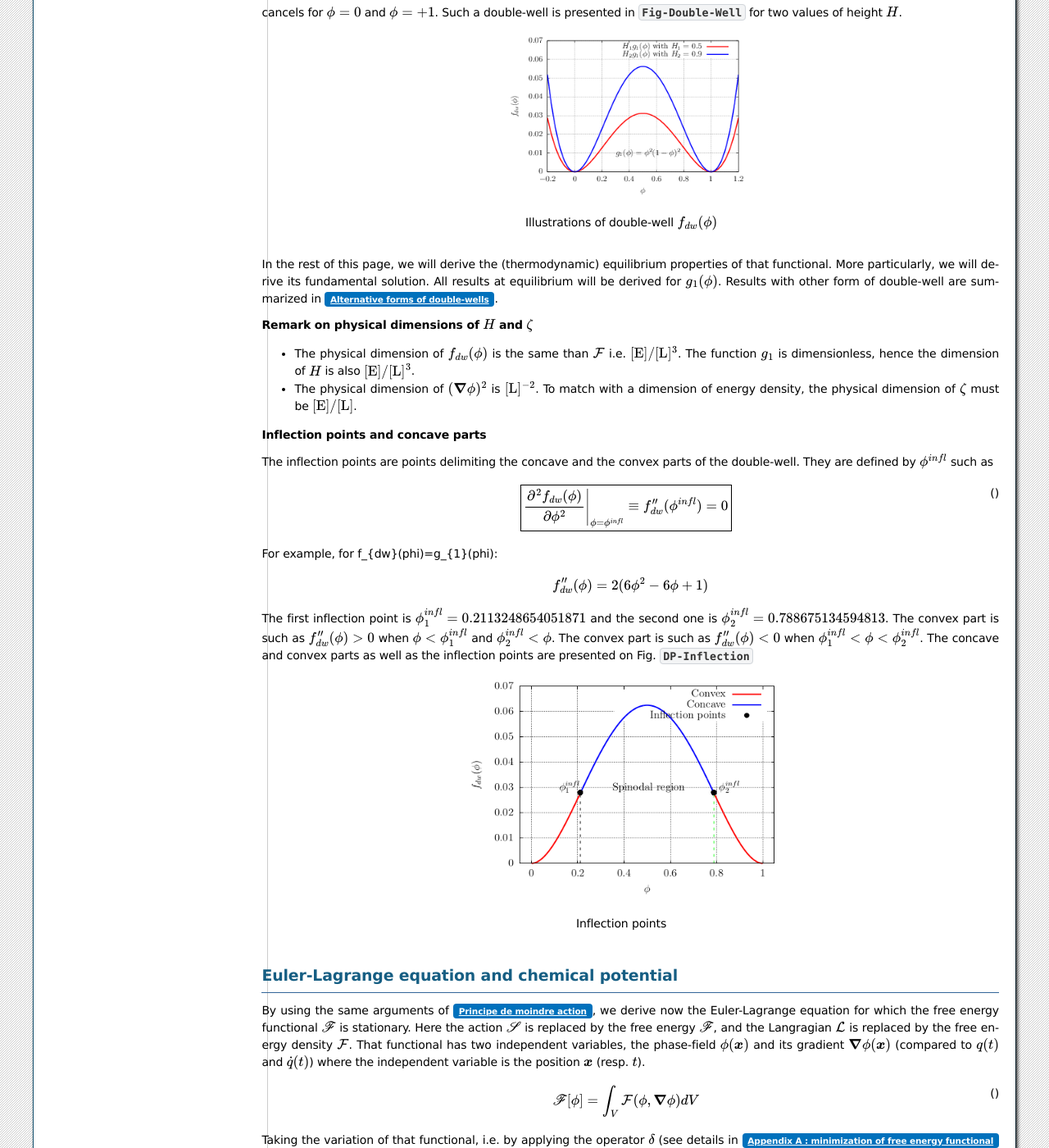
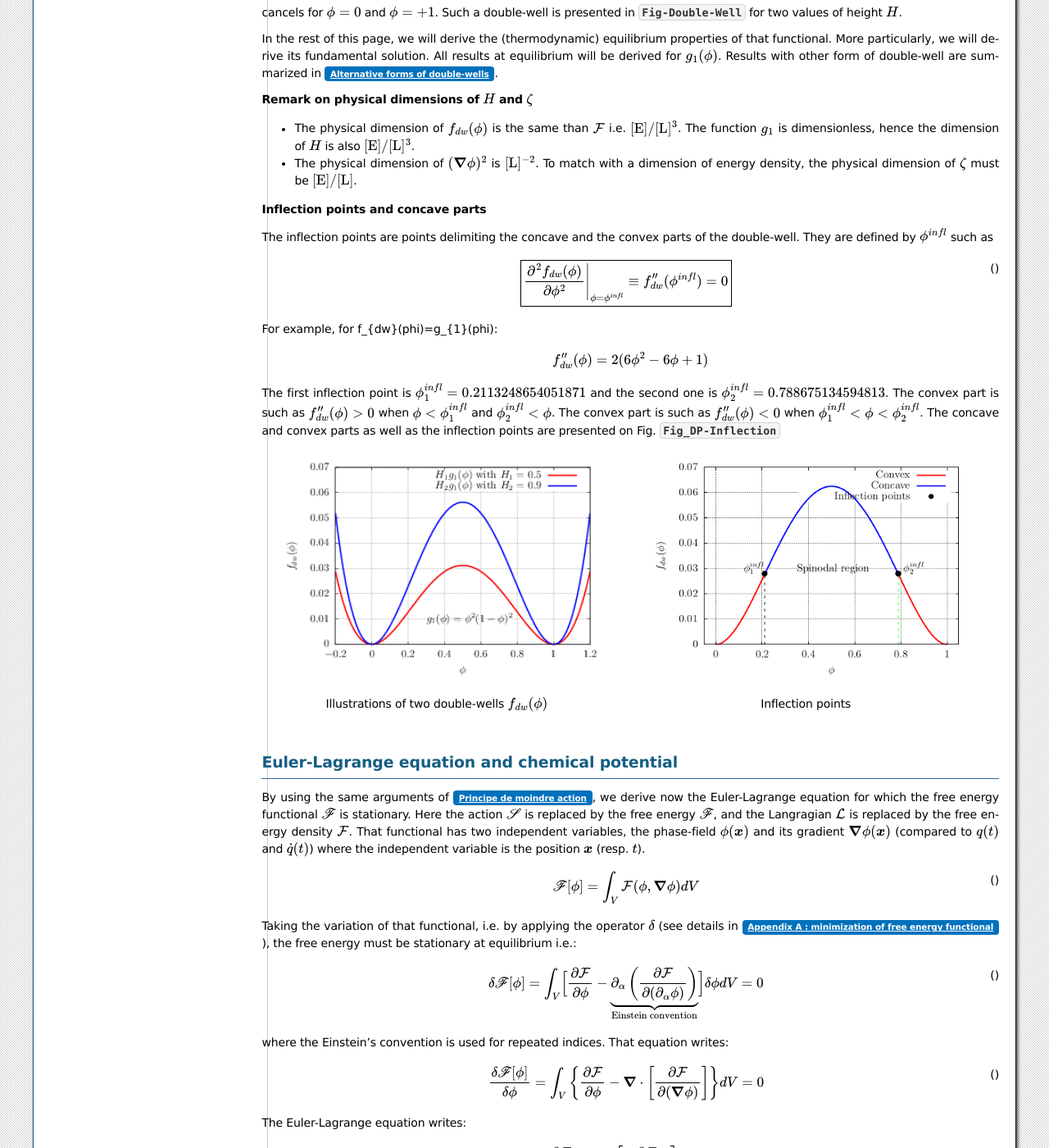
Before and after one commit to cea-lbm-saclay/LBM_Saclay_Documentation, a Sphinx documentation site: the page built from doc/src_doc/05_COURSES/Course_PF/01_Fundamentals_PF.rst, in a window 1280 px wide and 1400 px high, scrolled down 1315 px. Shown: the whole window at 82% size. Built offline with Sphinx 7.4.7, drawn with Linux system fonts in a browser that asks for light colours; cross-references to code outside the pages are shown as plain code.

Commit message:
Update PF

```diff
--- a/doc/src_doc/05_COURSES/Course_PF/01_Fundamentals_PF.rst
+++ b/doc/src_doc/05_COURSES/Course_PF/01_Fundamentals_PF.rst
@@ -56,17 +56,6 @@ It is important to notice that in Eq. :eq:`Free_Energy_Density_Simplest`, :math:
 
 cancels for :math:`\phi=0` and :math:`\phi=+1`. Such a double-well is presented in :numref:`Fig-Double-Well` for two values of height :math:`H`.
 
-.. _Fig-Double-Well:
-
-.. figure:: ../../FIGS/04_FIGS_COURSES/Double-Puits_g1_Phi.png
-   :figclass: align-center
-   :align: center
-   :height: 200
-   :width: 300
-   :scale: 100 %
-
-   Illustrations of double-well :math:`f_{dw}(\phi)`
-
 In the rest of this page, we will derive the (thermodynamic) equilibrium properties of that functional. More particularly, we will derive its fundamental solution. All results at equilibrium will be derived for :math:`g_1(\phi)`. Results with other form of double-well are summarized in :bdg-ref-primary:`Alternative-Double-Wells`.
 
 **Remark on physical dimensions of** :math:`H` **and** :math:`\zeta`
@@ -91,17 +80,30 @@ For example, for f_{dw}(\phi)=g_{1}(\phi):
 
    f_{dw}^{\prime\prime}(\phi)=2(6\phi^{2}-6\phi+1)
 
-The first inflection point is :math:`\phi_{1}^{infl}=0.2113248654051871` and the second one is :math:`\phi_{2}^{infl}=0.788675134594813`. The convex part is such as :math:`f_{dw}^{\prime\prime}(\phi)>0` when :math:`\phi<\phi_{1}^{infl}` and :math:`\phi_{2}^{infl}<\phi`. The convex part is such as  :math:`f_{dw}^{\prime\prime}(\phi)<0` when :math:`\phi_{1}^{infl}<\phi<\phi_{2}^{infl}`. The concave and convex parts as well as the inflection points are presented on Fig. :numref:`DP-Inflection`
+The first inflection point is :math:`\phi_{1}^{infl}=0.2113248654051871` and the second one is :math:`\phi_{2}^{infl}=0.788675134594813`. The convex part is such as :math:`f_{dw}^{\prime\prime}(\phi)>0` when :math:`\phi<\phi_{1}^{infl}` and :math:`\phi_{2}^{infl}<\phi`. The convex part is such as  :math:`f_{dw}^{\prime\prime}(\phi)<0` when :math:`\phi_{1}^{infl}<\phi<\phi_{2}^{infl}`. The concave and convex parts as well as the inflection points are presented on Fig. :numref:`Fig_DP-Inflection`
 
-.. figure:: ../../FIGS/04_FIGS_COURSES/Double-Puits_Inflexion.png
-   :name: DP-Inflection
-   :figclass: align-center
-   :align: center
-   :height: 270
-   :width: 400
-   :scale: 100 %
+.. container:: sphinx-features
 
-   Inflection points
+   .. _Fig-Double-Well:
+
+   .. figure:: ../../FIGS/04_FIGS_COURSES/Double-Puits_g1_Phi.png
+      :figclass: align-center
+      :align: center
+      :height: 270
+      :width: 400
+      :scale: 100 %
+
+      Illustrations of two double-wells :math:`f_{dw}(\phi)`
+
+   .. figure:: ../../FIGS/04_FIGS_COURSES/Double-Puits_Inflexion.png
+      :name: Fig_DP-Inflection
+      :figclass: align-center
+      :align: center
+      :height: 270
+      :width: 400
+      :scale: 100 %
+
+      Inflection points
 
 .. _Euler-Langrange-Fundamentals:
 
```
Also changed, not shown: doc/src_doc/05_COURSES/Course_PF/04_Marangoni_and_Contact_Angle.rst (+24 -17 lines).
